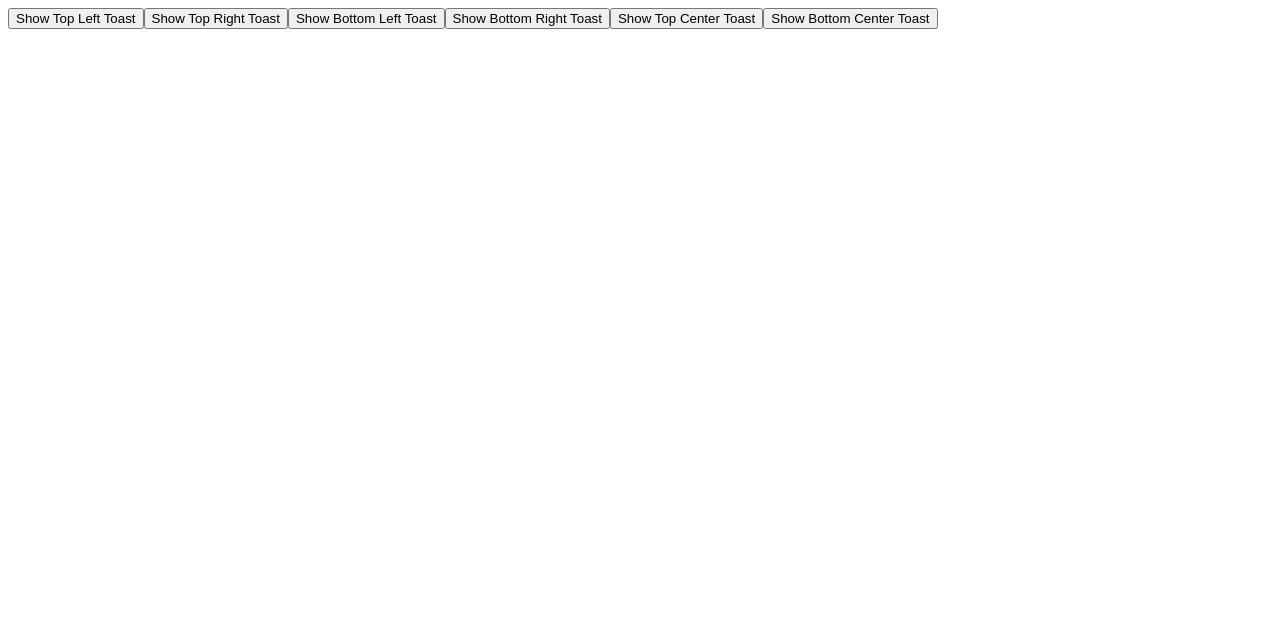
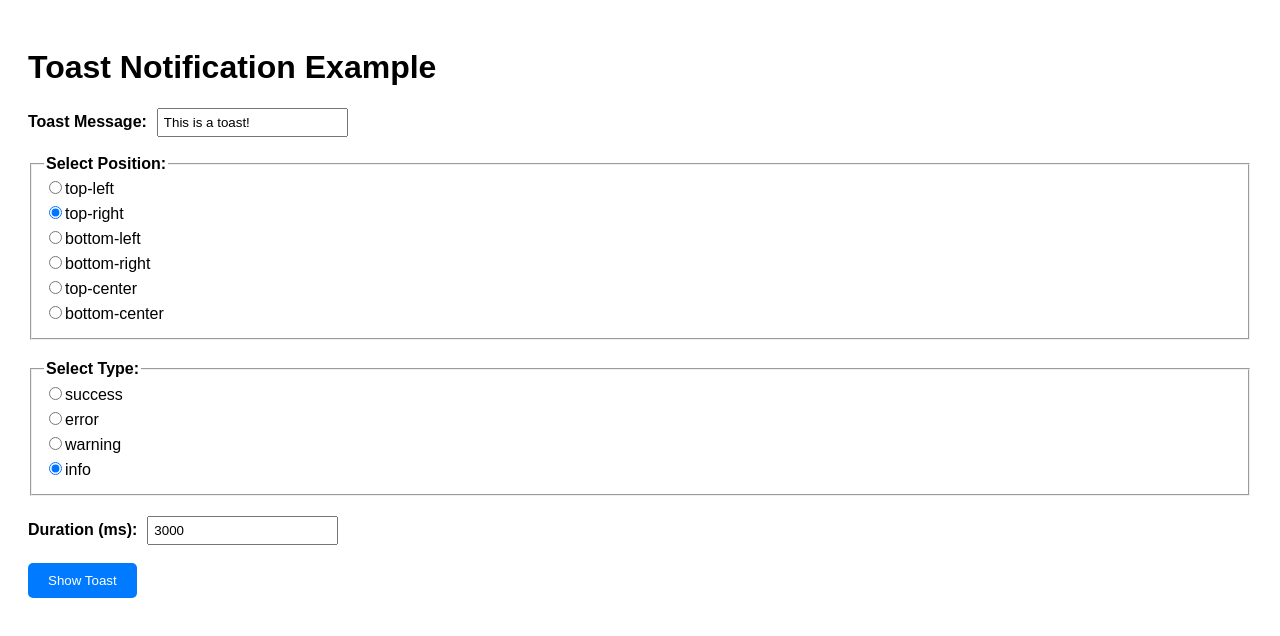
Before and after one commit to yeonhee7935/react-crisp-toast, a React (Create React App) app: page / in a window 1280 px wide. Shown: the top 636 px of the page. Built offline with nearby package versions, Linux system fonts and the light colour scheme.

Commit message:
:sparkles: add example page

```diff
--- a/src/App.tsx
+++ b/src/App.tsx
@@ -1,39 +1,132 @@
-import { useToast } from "./context/ToastContext";
+import React, { useState } from "react";
+import ReactDOM from "react-dom";
+import { ToastProvider, useToast } from "./context/ToastContext";
 
 const App = () => {
   const { addToast } = useToast();
 
-  const showToast = (
-    position:
-      | "top-left"
-      | "top-right"
-      | "bottom-left"
-      | "bottom-right"
-      | "top-center"
-      | "bottom-center",
-  ) => {
-    addToast({ message: `Toast at ${position}`, type: "info", position });
+  // State for user input
+  const [position, setPosition] = useState<
+    | "top-left"
+    | "top-right"
+    | "bottom-left"
+    | "bottom-right"
+    | "top-center"
+    | "bottom-center"
+  >("top-right");
+  const [type, setType] = useState<"success" | "error" | "warning" | "info">(
+    "info",
+  );
+  const [duration, setDuration] = useState<number>(3000);
+  const [message, setMessage] = useState<string>("This is a toast!");
+
+  const handleShowToast = () => {
+    addToast({ message, type, position, duration });
   };
 
   return (
-    <div>
-      <button onClick={() => showToast("top-left")}>Show Top Left Toast</button>
-      <button onClick={() => showToast("top-right")}>
-        Show Top Right Toast
-      </button>
-      <button onClick={() => showToast("bottom-left")}>
-        Show Bottom Left Toast
-      </button>
-      <button onClick={() => showToast("bottom-right")}>
-        Show Bottom Right Toast
-      </button>
-      <button onClick={() => showToast("top-center")}>
-        Show Top Center Toast
-      </button>
-      <button onClick={() => showToast("bottom-center")}>
-        Show Bottom Center Toast
+    <div style={{ padding: "20px", fontFamily: "Arial, sans-serif" }}>
+      <h1>Toast Notification Example</h1>
+
+      {/* Toast Message Input */}
+      <label>
+        <strong>Toast Message:</strong>
+        <input
+          type="text"
+          value={message}
+          onChange={(e) => setMessage(e.target.value)}
+          style={{ marginLeft: "10px", padding: "5px" }}
+        />
+      </label>
+
+      <br />
+      <br />
+
+      {/* Position Selector (Radio Buttons) */}
+      <fieldset style={{ marginBottom: "20px" }}>
+        <legend>
+          <strong>Select Position:</strong>
+        </legend>
+        {[
+          "top-left",
+          "top-right",
+          "bottom-left",
+          "bottom-right",
+          "top-center",
+          "bottom-center",
+        ].map((pos) => (
+          <label key={pos} style={{ display: "block", marginBottom: "5px" }}>
+            <input
+              type="radio"
+              name="position"
+              value={pos}
+              checked={position === pos}
+              onChange={(e) => setPosition(e.target.value as any)}
+            />
+            {pos}
+          </label>
+        ))}
+      </fieldset>
+
+      {/* Type Selector (Radio Buttons) */}
+      <fieldset style={{ marginBottom: "20px" }}>
+        <legend>
+          <strong>Select Type:</strong>
+        </legend>
+        {["success", "error", "warning", "info"].map((toastType) => (
+          <label
+            key={toastType}
+            style={{ display: "block", marginBottom: "5px" }}
+          >
+            <input
+              type="radio"
+              name="type"
+              value={toastType}
+              checked={type === toastType}
+              onChange={(e) => setType(e.target.value as any)}
+            />
+            {toastType}
+          </label>
+        ))}
+      </fieldset>
+
+      {/* Duration Input */}
+      <label>
+        <strong>Duration (ms):</strong>
+        <input
+          type="number"
+          value={duration}
+          onChange={(e) => setDuration(parseInt(e.target.value))}
+          style={{ marginLeft: "10px", padding: "5px" }}
+        />
+      </label>
+
+      <br />
+      <br />
+
+      {/* Show Toast Button */}
+      <button
+        onClick={handleShowToast}
+        style={{
+          padding: "10px 20px",
+          backgroundColor: "#007BFF",
+          color: "#FFFFFF",
+          border: "none",
+          borderRadius: "5px",
+          cursor: "pointer",
+        }}
+      >
+        Show Toast
       </button>
     </div>
   );
 };
+
+ReactDOM.render(
+  <ToastProvider maxToasts={3}>
+    <App />
+  </ToastProvider>,
+  document.getElementById("root"),
+);
+
 export default App;
```
